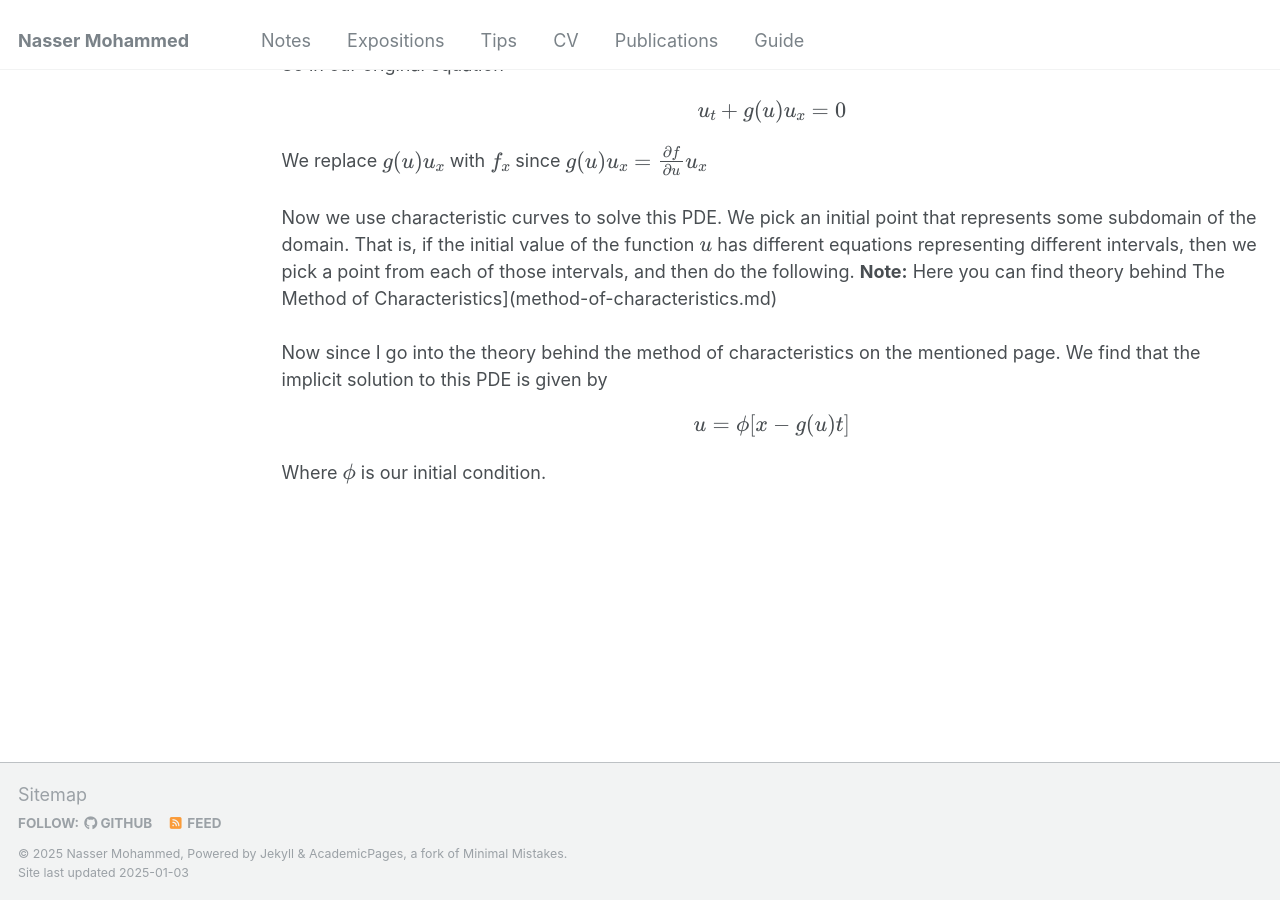
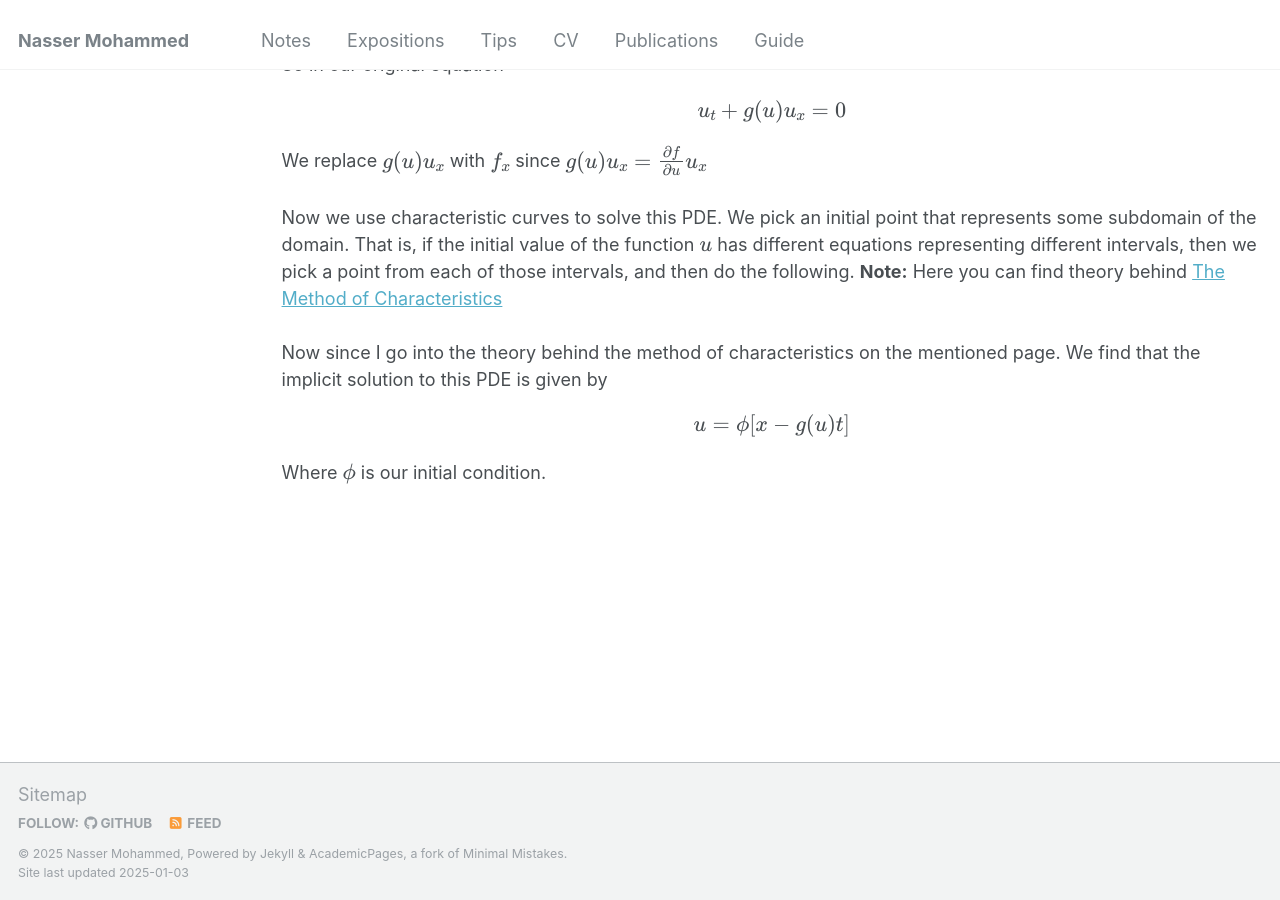
Before and after one commit to Nasser-Mohammed/Nasser-Mohammed.github.io, a Jekyll site: the page built from _pages/notes/pde/conservation-eq.md, in a window 1280 px wide and 900 px high, scrolled down 608 px. Built offline with Jekyll 4.4.1, drawn with Linux system fonts in a browser that asks for light colours.

Commit message:
Update conservation-eq.md

```diff
--- a/_pages/notes/pde/conservation-eq.md
+++ b/_pages/notes/pde/conservation-eq.md
@@ -16,7 +16,7 @@ So in our original equation
 \\[u_t + g(u)u_x = 0\\]
 We replace \\(g(u)u_x\\) with \\(f_x\\) since \\(g(u)u_x = \frac{\partial f}{\partial u}u_x\\) \\
 \\
-Now we use characteristic curves to solve this PDE. We pick an initial point that represents some subdomain of the domain. That is, if the initial value of the function \\(u\\) has different equations representing different intervals, then we pick a point from each of those intervals, and then do the following. **Note:** Here you can find theory behind The Method of Characteristics](method-of-characteristics.md) \\
+Now we use characteristic curves to solve this PDE. We pick an initial point that represents some subdomain of the domain. That is, if the initial value of the function \\(u\\) has different equations representing different intervals, then we pick a point from each of those intervals, and then do the following. **Note:** Here you can find theory behind [The Method of Characteristics](method-of-characteristics.md) \\
 \\
 Now since I go into the theory behind the method of characteristics on the mentioned page. We find that the implicit solution to this PDE is given by
 \\[u = \phi\[x-g(u)t\]\\]
```
